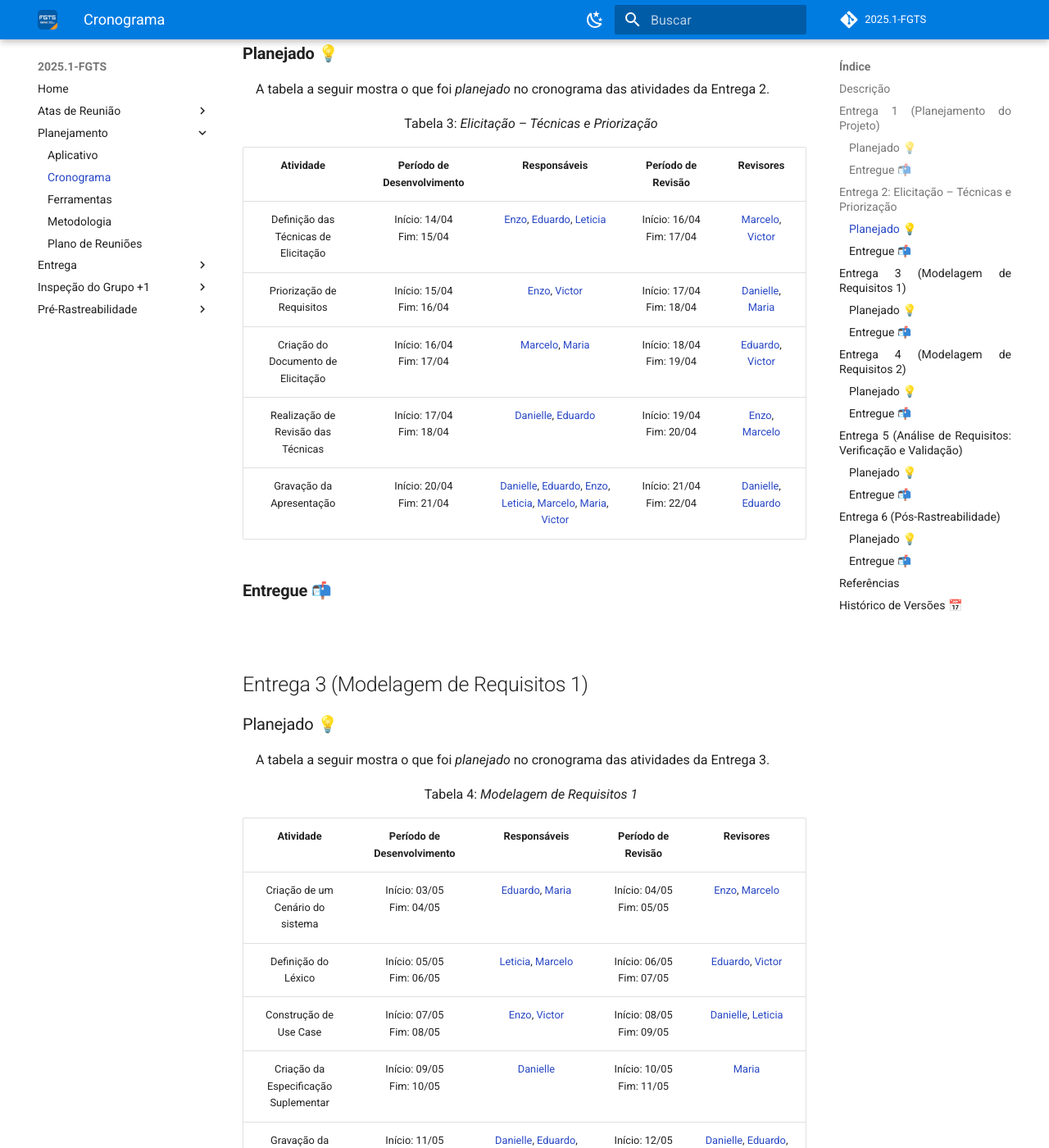
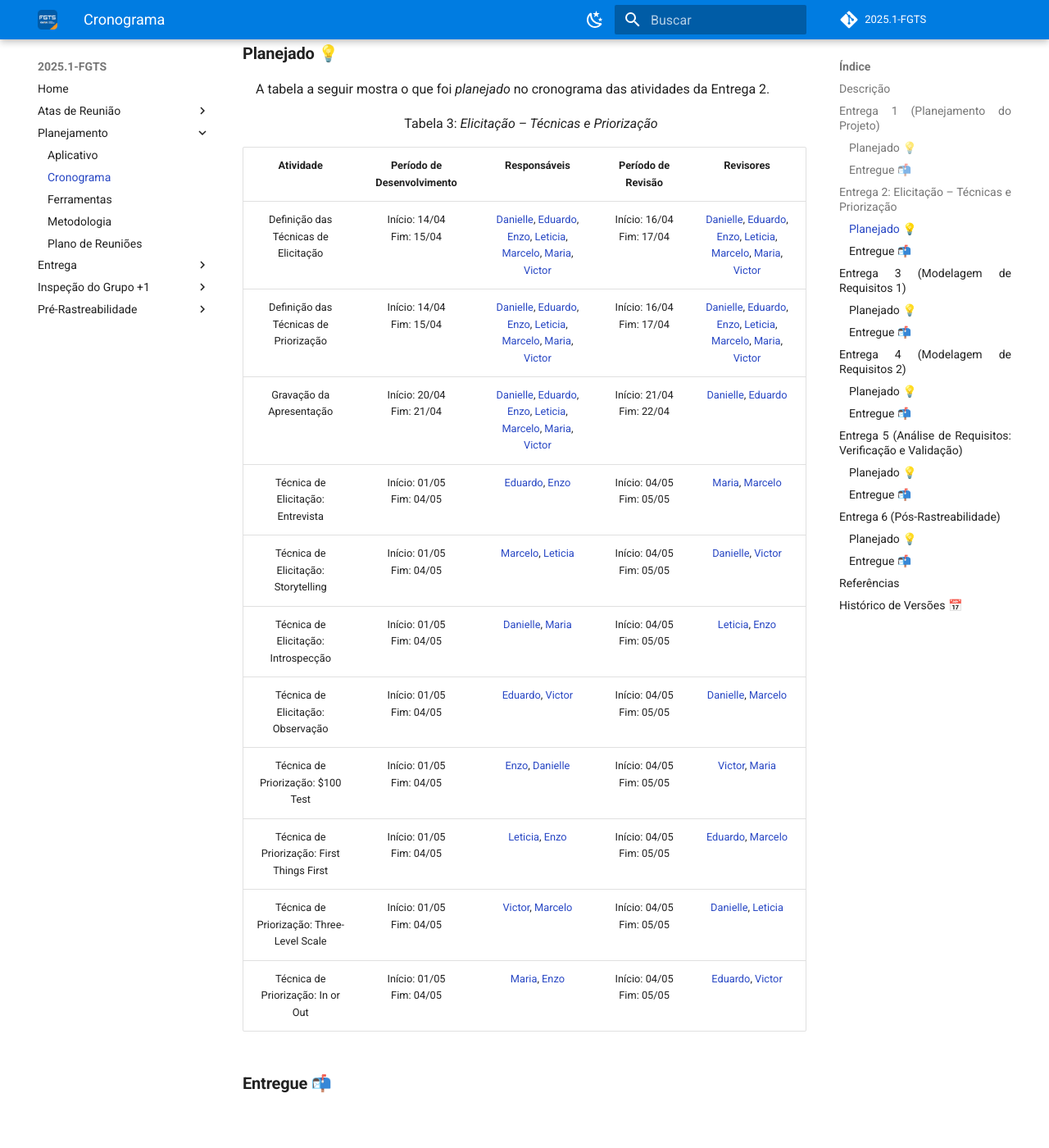
Before and after one commit to eduardodpms/REQ-FGTS, an MkDocs documentation site: the page built from docs/Planejamento/Cronograma.md, in a window 1280 px wide and 1400 px high, scrolled down 2169 px. Shown: the whole window at 82% size. Built offline with MkDocs 1.6.1 and Material for MkDocs 9.7.7, drawn with Linux system fonts in a browser that asks for light colours; comment, search, counter and statistics services are not loaded; some of the changed text lies outside the part shown.

Commit message:
docs: Atualização do cronograma

```diff
--- a/docs/Planejamento/Cronograma.md
+++ b/docs/Planejamento/Cronograma.md
@@ -54,15 +54,22 @@ A tabela a seguir mostra o que foi *planejado* no cronograma das atividades da E
 
 | **Atividade**                        | **Período de Desenvolvimento**        | **Responsáveis**                                                                 | **Período de Revisão**            | **Revisores**                                                              |
 |:-------------------------------------:|:-------------------------------------:|:--------------------------------------------------------------------------------:|:--------------------------------:|:---------------------------------------------------------------------------:|
-| Definição das Técnicas de Elicitação  | Início: 14/04 <br> Fim: 15/04         | [Enzo](https://github.com/EnzoEmir), [Eduardo](https://github.com/eduardodpms), [Leticia](https://github.com/Leticia-Arisa-K-Higa) | Início: 16/04 <br> Fim: 17/04    | [Marcelo](https://github.com/MM4k), [Victor](https://github.com/VictorPontual) |
-| Priorização de Requisitos            | Início: 15/04 <br> Fim: 16/04         | [Enzo](https://github.com/EnzoEmir), [Victor](https://github.com/VictorPontual)    | Início: 17/04 <br> Fim: 18/04    | [Danielle](https://github.com/danielle-soaress), [Maria](https://github.com/dudaa28) |
-| Criação do Documento de Elicitação   | Início: 16/04 <br> Fim: 17/04         | [Marcelo](https://github.com/MM4k), [Maria](https://github.com/dudaa28)           | Início: 18/04 <br> Fim: 19/04    | [Eduardo](https://github.com/eduardodpms), [Victor](https://github.com/VictorPontual) |
-| Realização de Revisão das Técnicas   | Início: 17/04 <br> Fim: 18/04         | [Danielle](https://github.com/danielle-soaress), [Eduardo](https://github.com/eduardodpms) | Início: 19/04 <br> Fim: 20/04    | [Enzo](https://github.com/EnzoEmir), [Marcelo](https://github.com/MM4k) |
+| Definição das Técnicas de Elicitação  | Início: 14/04 <br> Fim: 15/04         | [Danielle](https://github.com/danielle-soaress), [Eduardo](https://github.com/eduardodpms), [Enzo](https://github.com/EnzoEmir), [Leticia](https://github.com/Leticia-Arisa-K-Higa), [Marcelo](https://github.com/MM4k), [Maria](https://github.com/dudaa28), [Victor](https://github.com/VictorPontual) | Início: 16/04 <br> Fim: 17/04    | [Danielle](https://github.com/danielle-soaress), [Eduardo](https://github.com/eduardodpms), [Enzo](https://github.com/EnzoEmir), [Leticia](https://github.com/Leticia-Arisa-K-Higa), [Marcelo](https://github.com/MM4k), [Maria](https://github.com/dudaa28), [Victor](https://github.com/VictorPontual) |
+| Definição das Técnicas de Priorização | Início: 14/04 <br> Fim: 15/04         | [Danielle](https://github.com/danielle-soaress), [Eduardo](https://github.com/eduardodpms), [Enzo](https://github.com/EnzoEmir), [Leticia](https://github.com/Leticia-Arisa-K-Higa), [Marcelo](https://github.com/MM4k), [Maria](https://github.com/dudaa28), [Victor](https://github.com/VictorPontual) | Início: 16/04 <br> Fim: 17/04    | [Danielle](https://github.com/danielle-soaress), [Eduardo](https://github.com/eduardodpms), [Enzo](https://github.com/EnzoEmir), [Leticia](https://github.com/Leticia-Arisa-K-Higa), [Marcelo](https://github.com/MM4k), [Maria](https://github.com/dudaa28), [Victor](https://github.com/VictorPontual) |
 | Gravação da Apresentação             | Início: 20/04 <br> Fim: 21/04         | [Danielle](https://github.com/danielle-soaress), [Eduardo](https://github.com/eduardodpms), [Enzo](https://github.com/EnzoEmir), [Leticia](https://github.com/Leticia-Arisa-K-Higa), [Marcelo](https://github.com/MM4k), [Maria](https://github.com/dudaa28), [Victor](https://github.com/VictorPontual) | Início: 21/04 <br> Fim: 22/04    | [Danielle](https://github.com/danielle-soaress), [Eduardo](https://github.com/eduardodpms) |
+| Técnica de Elicitação: Entrevista                           | Início: 01/05 <br> Fim: 04/05         | [Eduardo](https://github.com/eduardodpms), [Enzo](https://github.com/EnzoEmir)                                         | Início: 04/05 <br> Fim: 05/05    | [Maria](https://github.com/dudaa28), [Marcelo](https://github.com/MM4k)   |
+| Técnica de Elicitação: Storytelling                         | Início: 01/05 <br> Fim: 04/05         | [Marcelo](https://github.com/MM4k), [Leticia](https://github.com/Leticia-Arisa-K-Higa)                                 | Início: 04/05 <br> Fim: 05/05    | [Danielle](https://github.com/danielle-soaress), [Victor](https://github.com/VictorPontual) |
+| Técnica de Elicitação: Introspecção                         | Início: 01/05 <br> Fim: 04/05         | [Danielle](https://github.com/danielle-soaress), [Maria](https://github.com/dudaa28)                                   | Início: 04/05 <br> Fim: 05/05    | [Leticia](https://github.com/Leticia-Arisa-K-Higa), [Enzo](https://github.com/EnzoEmir)   |
+| Técnica de Elicitação: Observação                           | Início: 01/05 <br> Fim: 04/05         | [Eduardo](https://github.com/eduardodpms), [Victor](https://github.com/VictorPontual)                                  | Início: 04/05 <br> Fim: 05/05    | [Danielle](https://github.com/danielle-soaress), [Marcelo](https://github.com/MM4k)   |
+| Técnica de Priorização: $100 Test                           | Início: 01/05 <br> Fim: 04/05         | [Enzo](https://github.com/EnzoEmir), [Danielle](https://github.com/danielle-soaress)                                   | Início: 04/05 <br> Fim: 05/05    | [Victor](https://github.com/VictorPontual), [Maria](https://github.com/dudaa28)   |
+| Técnica de Priorização: First Things First                  | Início: 01/05 <br> Fim: 04/05         | [Leticia](https://github.com/Leticia-Arisa-K-Higa), [Enzo](https://github.com/EnzoEmir)                                | Início: 04/05 <br> Fim: 05/05    | [Eduardo](https://github.com/eduardodpms), [Marcelo](https://github.com/MM4k)   |
+| Técnica de Priorização: Three-Level Scale                   | Início: 01/05 <br> Fim: 04/05         | [Victor](https://github.com/VictorPontual), [Marcelo](https://github.com/MM4k)                                         | Início: 04/05 <br> Fim: 05/05    | [Danielle](https://github.com/danielle-soaress), [Leticia](https://github.com/Leticia-Arisa-K-Higa)   |
+| Técnica de Priorização: In or Out                           | Início: 01/05 <br> Fim: 04/05         | [Maria](https://github.com/dudaa28), [Enzo](https://github.com/EnzoEmir)                                               | Início: 04/05 <br> Fim: 05/05    | [Eduardo](https://github.com/eduardodpms), [Victor](https://github.com/VictorPontual)   |
 
 ### **Entregue 📬**
 
 <br>
+
 
 ## Entrega 3 (Modelagem de Requisitos 1)
 
@@ -178,3 +185,4 @@ A tabela a seguir mostra o que foi *planejado* no cronograma das atividades da E
 | `1.4` | 12/04/2025 | Cronograma da entrega 2 | [Enzo Emir](https://github.com/EnzoEmir) | [Marcelo Makoto](https://github.com/MM4k) |
 | `1.5` | 12/04/2025 | Executado do cronograma da entrega 01 | [Maria Eduarda](https://github.com/dudaa28) | [Leticia Arisa](https://github.com/Leticia-Arisa-K-Higa) |
 | `1.6` | 12/04/2025 | Adicionando referências | [Maria Eduarda](https://github.com/dudaa28) | [Enzo Emir](https://github.com/EnzoEmir) |
+| `1.7` | 02/05/2025 | Melhorando o cronograma da entrega 2 | [Enzo Emir](https://github.com/EnzoEmir) | [Maria Eduarda](https://github.com/dudaa28) |
```
